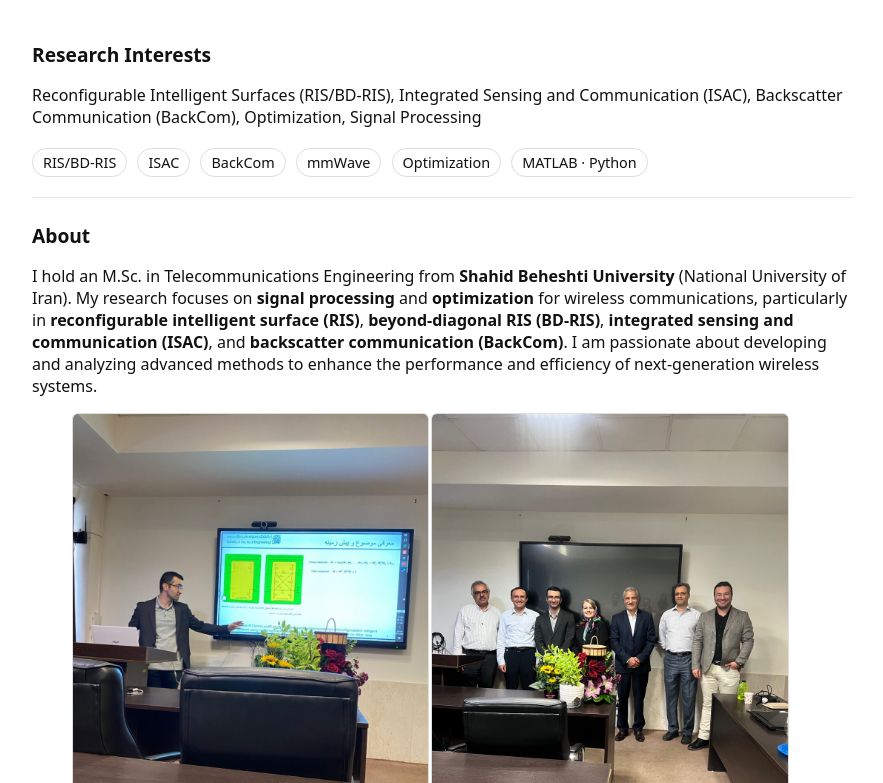
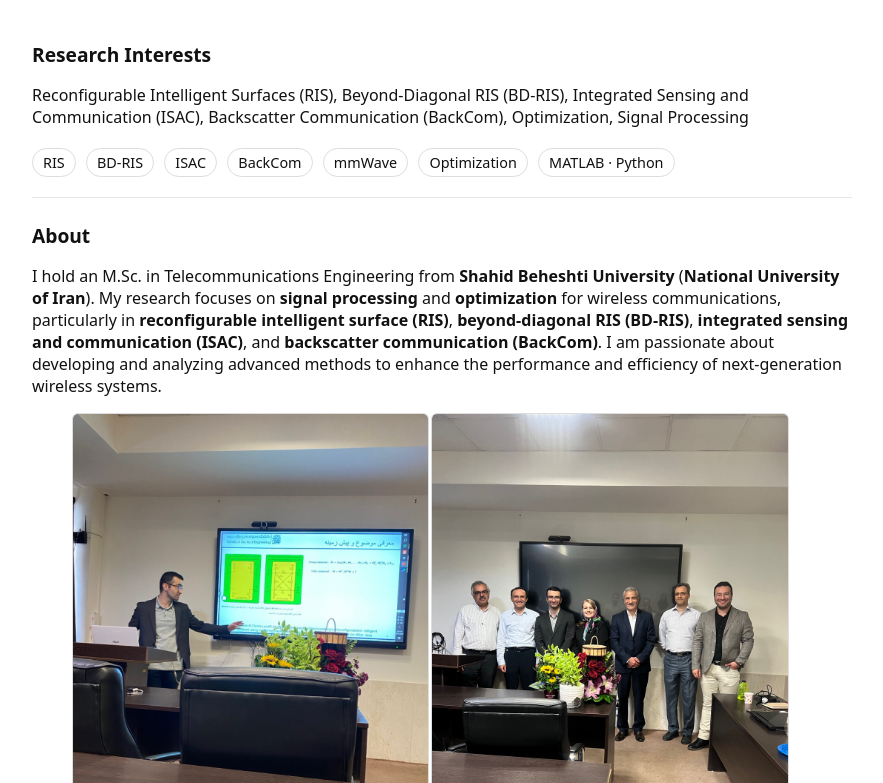
Before and after one commit to hesaminzh/hesaminzh.github.io, a plain HTML site: page index.html in a window 1280 px wide. Shown: the part 193-976 px from the top of the page, without its empty margins (198-1081 px from the left). Drawn offline with nearby package versions, Linux system fonts and the light colour scheme.

Commit message:
Update website

```diff
--- a/index.html
+++ b/index.html
@@ -70,7 +70,7 @@
     <img src="images/profile.jpeg" alt="Profile photo" class="profile">
     <div>
         <h1>Hesam Nezhadmohammad</h1>
-        <div class="muted">Wireless Communications · RIS/BD-RIS · ISAC · BackCom</div>
+        <div class="muted">Wireless Communications · RIS · BD-RIS · ISAC · BackCom</div>
         <div class="muted">
             <a href="mailto:h.nezhadmohammad@mail.sbu.ac.ir">Email</a> |
             <!-- <a href="https://scholar.google.com/citations?user=YOURID">Google Scholar</a> · -->
@@ -86,10 +86,11 @@
             <h2>Research Interests</h2>
         </div>
         <p>
-            Reconfigurable Intelligent Surfaces (RIS/BD-RIS), Integrated Sensing and Communication (ISAC), Backscatter Communication (BackCom), Optimization, Signal Processing
+            Reconfigurable Intelligent Surfaces (RIS), Beyond-Diagonal RIS (BD-RIS), Integrated Sensing and Communication (ISAC), Backscatter Communication (BackCom), Optimization, Signal Processing
         </p>
         <div>
-            <span class="pill">RIS/BD-RIS</span>
+            <span class="pill">RIS</span>
+            <span class="pill">BD-RIS</span>
             <span class="pill">ISAC</span>
             <span class="pill">BackCom</span>
             <span class="pill">mmWave</span>
@@ -102,7 +103,7 @@
     <h2>About</h2>
     <p>
         I hold an M.Sc. in Telecommunications Engineering from
-        <strong>Shahid Beheshti University</strong> (National University of Iran).
+        <strong>Shahid Beheshti University</strong> (<strong>National University of Iran</strong>).
         My research focuses on <strong>signal processing</strong> and <strong>optimization</strong>
         for wireless communications, particularly in
         <strong>reconfigurable intelligent surface (RIS)</strong>,
@@ -151,10 +152,10 @@
     <section>
         <h2>Projects</h2>
 
+
         <p>
-            Sudoku Solver via Linear Programming (CVX/MOSEK),
-            Convex Optimization (Spring 2023)
-            <a href="https://github.com/hesaminzh/Sudoku-CVX" target="_blank" rel="noopener noreferrer">[code]</a>
+            Graph Theoretic Visualization of BD-RIS Sparsity Patterns
+            <a href="https://github.com/hesaminzh/bdris-graph-architectures" target="_blank" rel="noopener noreferrer">[code]</a>
         </p>
 
         <p>
@@ -164,9 +165,11 @@
         </p>
 
         <p>
-            Graph Theoretic Visualization of BD-RIS Sparsity Patterns
-            <a href="https://github.com/hesaminzh/bdris-graph-architectures" target="_blank" rel="noopener noreferrer">[code]</a>
+            Sudoku Solver via Linear Programming (CVX/MOSEK),
+            Convex Optimization (Spring 2023)
+            <a href="https://github.com/hesaminzh/Sudoku-CVX" target="_blank" rel="noopener noreferrer">[code]</a>
         </p>
+
     </section>
 </main>
 <footer>
```
Also changed, not shown: 1 other file.
